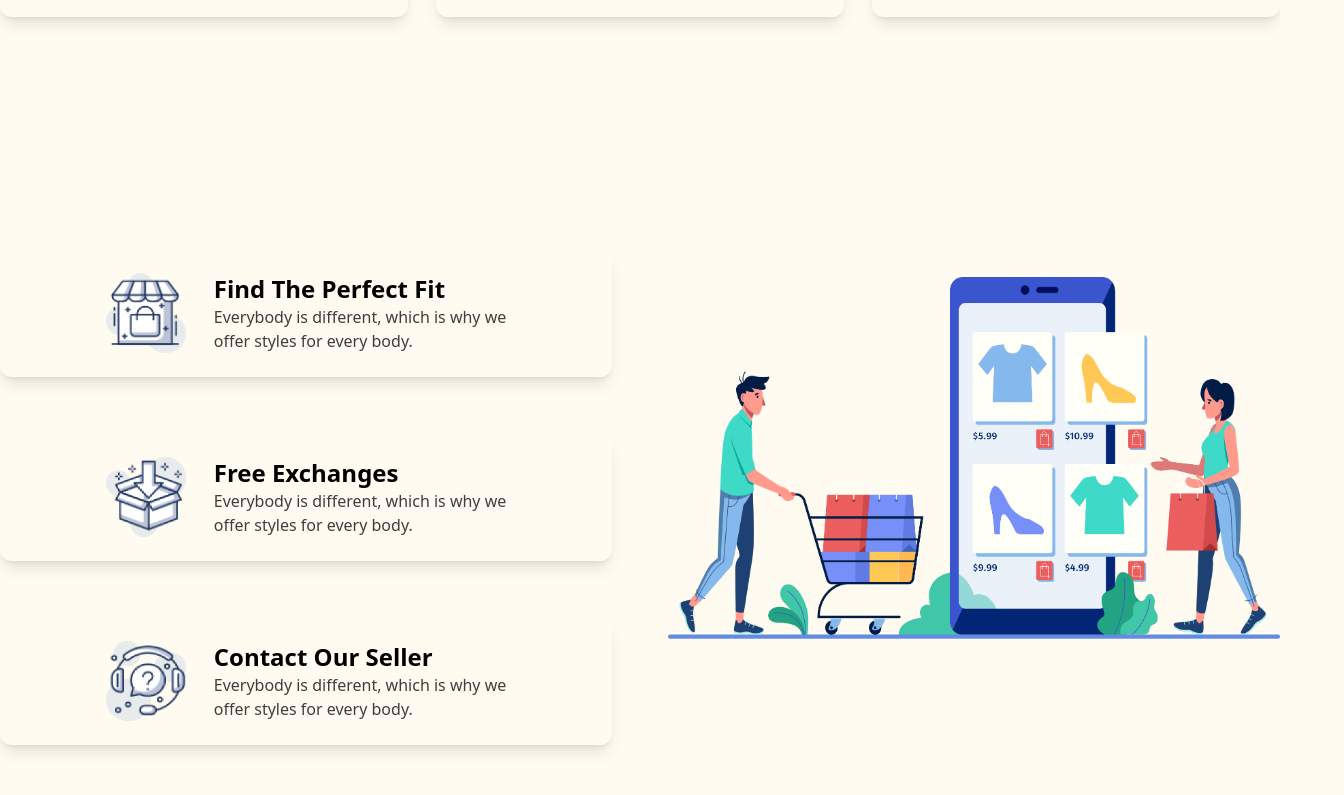
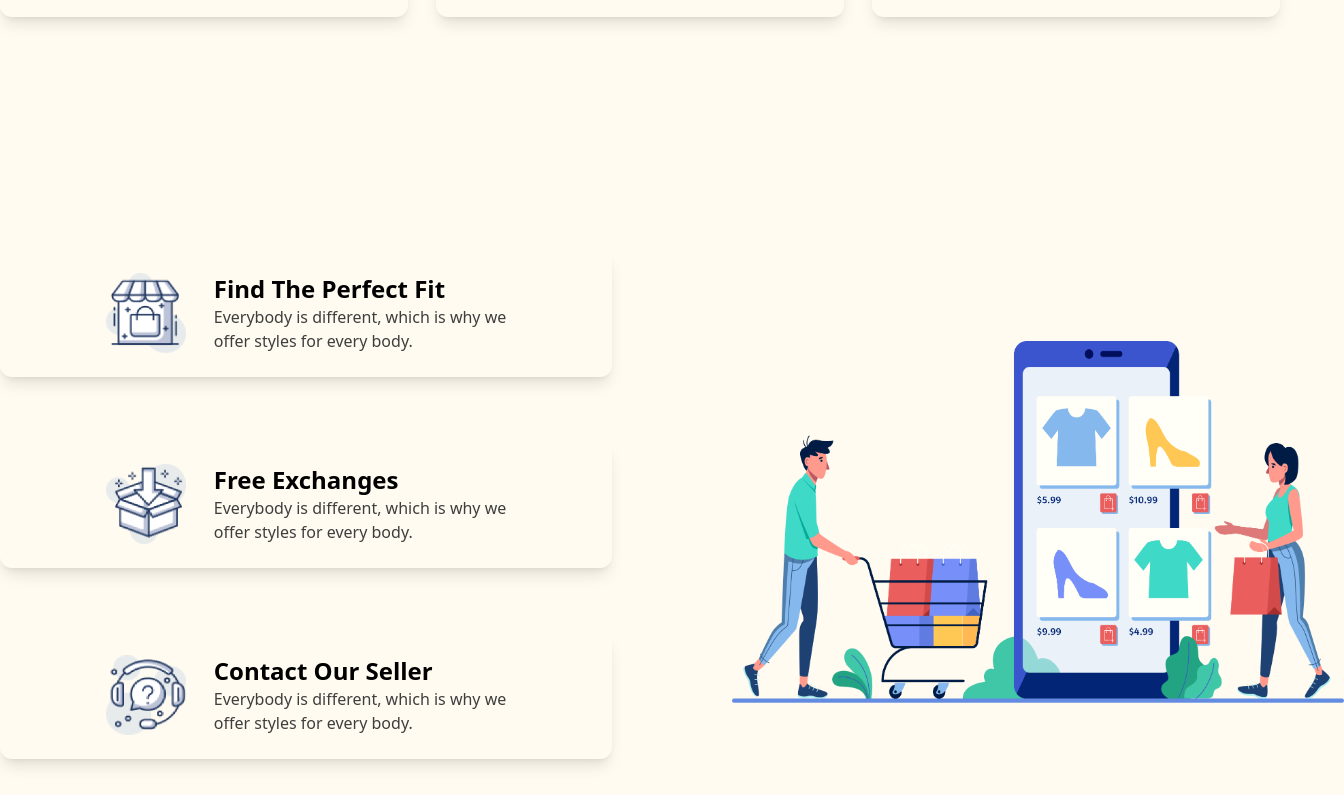
Before and after one commit to mohammadibrahim11/Penguin-Fashion, a plain HTML site: page index.html in a window 1280 px wide. Shown: the part 2167-2962 px from the top of the page, 1344 px wide, since content can reach past the window. Before the commit the page ends 2940 px from the top, so only its background shows below. Drawn offline with nearby package versions, Linux system fonts and the light colour scheme.

Commit message:
new syle

```diff
--- a/index.html
+++ b/index.html
@@ -274,7 +274,7 @@
 
          <section class="container mx-auto pb-7 ">
 
-        <div class="grid grid-cols-1 sm:grid-cols-2   gap-14">
+        <div class="grid grid-cols-1 sm:grid-cols-2 md:grid-cols-2 lg:grid-cols-2 gap-14">
           <!-- item-one -->
           <div class="h-32  rounded-xl shadow-lg flex justify-center gap-7  p-6
           ">
@@ -298,7 +298,7 @@
           <!-- item-one -->
 
           <!-- footer image -->
-          <div class=" row-span-3 pt-7"><img class="" src="images/shopping.png" alt=""></div>
+          <div class=" row-span-3 pt-7"><img class="sm:m-16" src="images/shopping.png" alt=""></div>
 
           <!-- footer image -->
 
```
